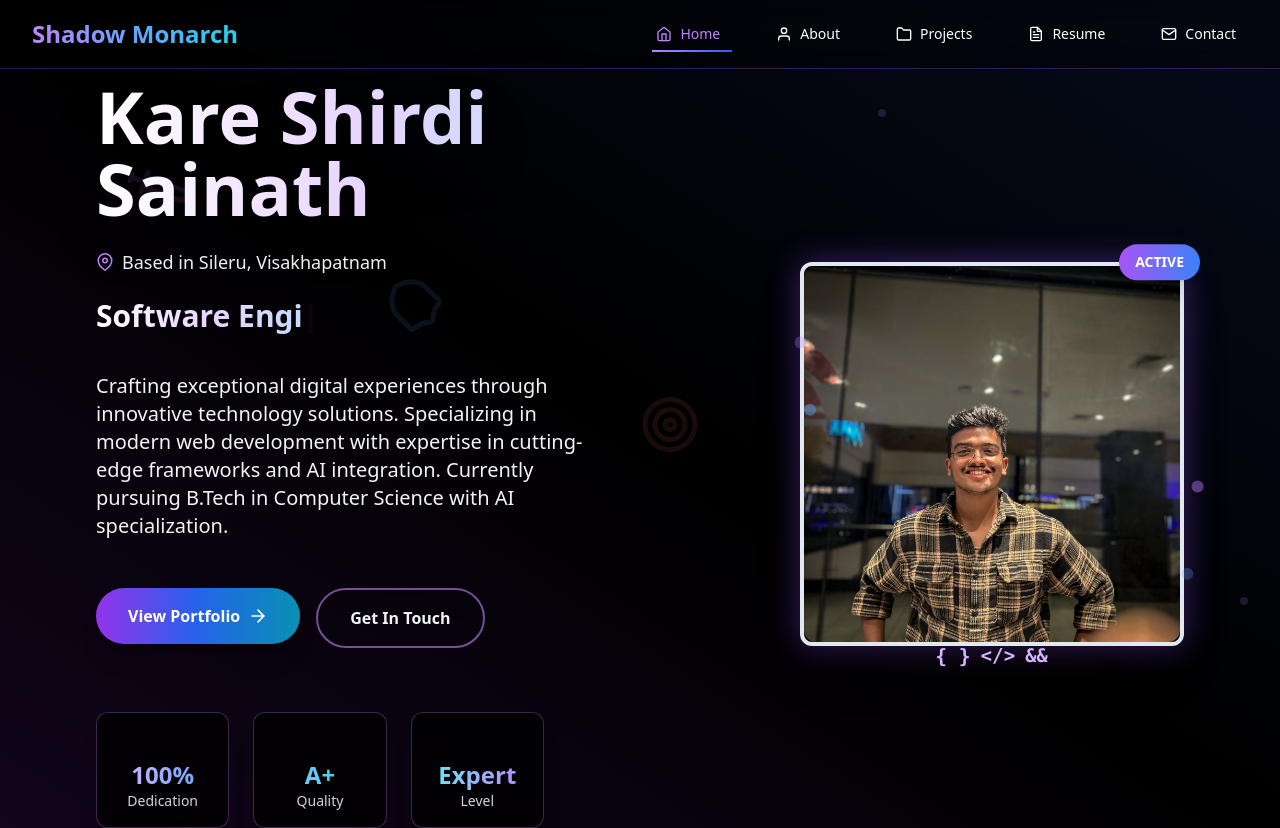
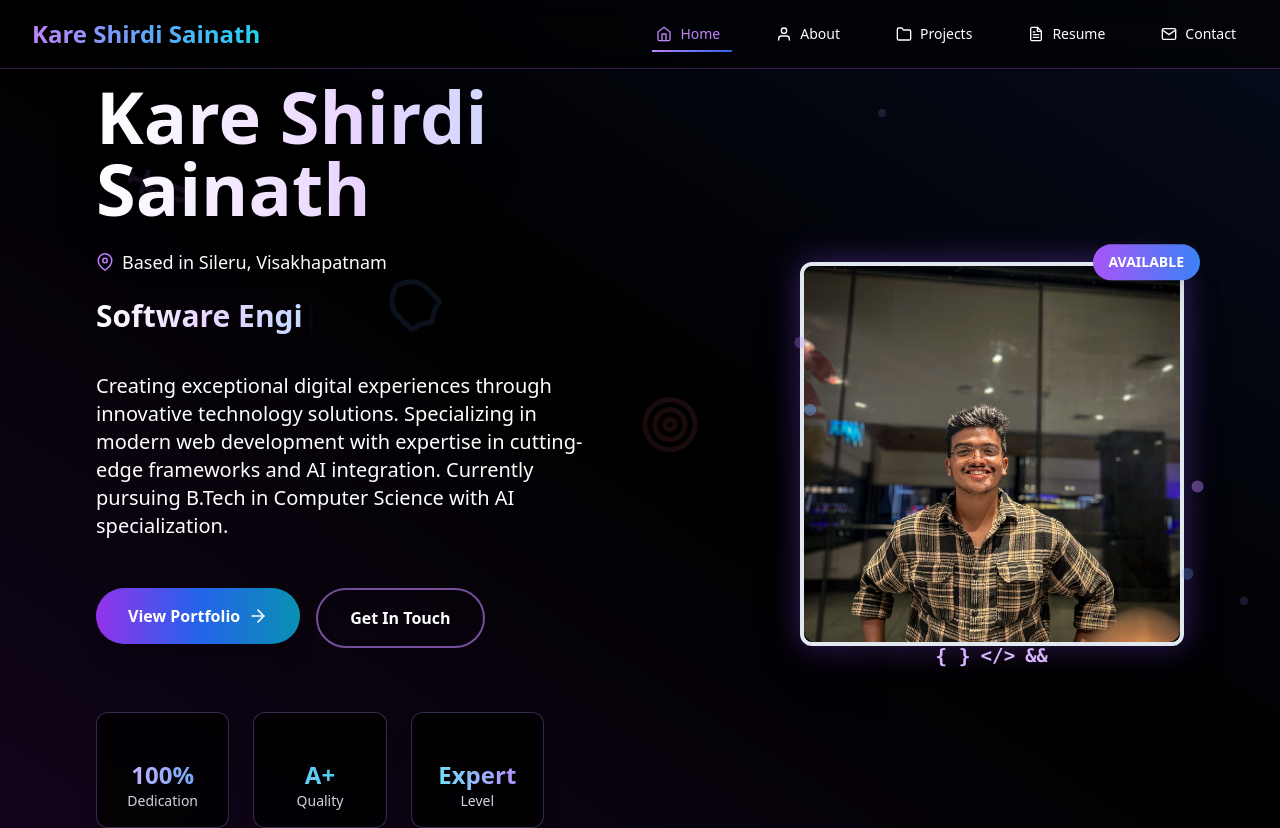
Before and after one commit to shirdikare/kare-sainath-portfolio-vibe, a React (Vite) app: page / in a window 1280 px wide. Built offline with nearby package versions, Linux system fonts and the light colour scheme.

Commit message:
Refactor: Remove anime-related terms
Replace Solo Leveling references with professional language.

```diff
--- a/src/components/Navigation.tsx
+++ b/src/components/Navigation.tsx
@@ -1,3 +1,4 @@
+
 import { Link, useLocation } from "react-router-dom";
 import { motion } from "framer-motion";
 import { useState } from "react";
@@ -16,7 +17,7 @@ const Navigation = () => {
   ];
 
   return (
-    <nav className="fixed top-0 left-0 right-0 z-50 bg-black/40 backdrop-blur-md border-b border-purple-500/30">
+    <nav className="fixed top-0 left-0 right-0 z-50 bg-black/60 backdrop-blur-md border-b border-purple-500/30">
       <div className="max-w-7xl mx-auto px-4 sm:px-6 lg:px-8">
         <div className="flex justify-between items-center py-4">
           <Link to="/" className="text-2xl font-bold">
@@ -24,7 +25,7 @@ const Navigation = () => {
               className="bg-gradient-to-r from-purple-400 via-blue-400 to-cyan-400 bg-clip-text text-transparent"
               whileHover={{ scale: 1.05 }}
             >
-              Shadow Monarch
+              Kare Shirdi Sainath
             </motion.span>
           </Link>
 
--- a/src/pages/Home.tsx
+++ b/src/pages/Home.tsx
@@ -50,12 +50,12 @@ const Home = () => {
       transition={{ duration: 0.5 }}
       className="min-h-screen flex items-center justify-center relative z-10 pt-20"
     >
-      {/* Simplified Background Effects */}
+      {/* Background Effects */}
       <div className="absolute inset-0 overflow-hidden">
         <div className="absolute inset-0 bg-black opacity-98"></div>
         <div className="absolute inset-0 bg-gradient-to-tr from-purple-900/20 via-black/90 to-blue-900/20"></div>
 
-        {/* Reduced Floating Icons */}
+        {/* Floating Icons */}
         {floatingIcons.map((item, index) => {
           const IconComponent = item.icon;
           return (
@@ -81,7 +81,7 @@ const Home = () => {
           );
         })}
 
-        {/* Simplified Energy Orbs */}
+        {/* Energy Orbs */}
         {[...Array(3)].map((_, i) => (
           <motion.div
             key={i}
@@ -120,7 +120,7 @@ const Home = () => {
               initial={{ y: 30, opacity: 0 }}
               animate={{ y: 0, opacity: 1 }}
               transition={{ delay: 0.3, duration: 0.6 }}
-              className="flex items-center mb-4 text-lg text-gray-100"
+              className="flex items-center mb-4 text-lg text-white"
             >
               <FiMapPin className="mr-2 text-purple-400" />
               <span>Based in Sileru, Visakhapatnam</span>
@@ -130,7 +130,7 @@ const Home = () => {
               initial={{ y: 30, opacity: 0 }}
               animate={{ y: 0, opacity: 1 }}
               transition={{ delay: 0.4, duration: 0.6 }}
-              className="text-2xl md:text-3xl font-medium mb-8 text-gray-100 h-12 flex items-center"
+              className="text-2xl md:text-3xl font-medium mb-8 text-white h-12 flex items-center"
             >
               <span className="bg-gradient-to-r from-white via-purple-200 to-blue-200 bg-clip-text text-transparent font-bold">
                 {typedText}
@@ -148,9 +148,9 @@ const Home = () => {
               initial={{ y: 30, opacity: 0 }}
               animate={{ y: 0, opacity: 1 }}
               transition={{ delay: 0.5, duration: 0.6 }}
-              className="text-lg md:text-xl text-gray-100 mb-12 leading-relaxed"
+              className="text-lg md:text-xl text-white mb-12 leading-relaxed"
             >
-              Crafting exceptional digital experiences through innovative technology solutions.
+              Creating exceptional digital experiences through innovative technology solutions.
               Specializing in modern web development with expertise in cutting-edge frameworks and AI integration.
               Currently pursuing B.Tech in Computer Science with AI specialization.
             </motion.p>
@@ -180,14 +180,14 @@ const Home = () => {
               >
                 <Link
                   to="/contact"
-                  className="inline-flex items-center px-8 py-4 border-2 border-purple-400/60 text-gray-100 font-semibold rounded-full hover:bg-purple-600/20 transition-all duration-300 backdrop-blur-sm"
+                  className="inline-flex items-center px-8 py-4 border-2 border-purple-400/60 text-white font-semibold rounded-full hover:bg-purple-600/20 transition-all duration-300 backdrop-blur-sm"
                 >
                   Get In Touch
                 </Link>
               </motion.div>
             </motion.div>
 
-            {/* Simplified Stats Section */}
+            {/* Stats Section */}
             <motion.div
               initial={{ y: 30, opacity: 0 }}
               animate={{ y: 0, opacity: 1 }}
@@ -219,7 +219,7 @@ const Home = () => {
             </motion.div>
           </div>
 
-          {/* Right side - Simplified Profile Section */}
+          {/* Right side - Profile Section */}
           <motion.div
             initial={{ x: 30, opacity: 0 }}
             animate={{ x: 0, opacity: 1 }}
@@ -249,7 +249,7 @@ const Home = () => {
                   animate={{ y: [0, -5, 0] }}
                   transition={{ duration: 2, repeat: Infinity }}
                 >
-                  ACTIVE
+                  AVAILABLE
                 </motion.div>
 
                 <Avatar className="w-full h-full border-4 border-gradient-to-r from-purple-400 via-blue-400 to-cyan-400 shadow-2xl rounded-xl">
@@ -263,7 +263,7 @@ const Home = () => {
                   </AvatarFallback>
                 </Avatar>
 
-                {/* Simplified Energy Orbs */}
+                {/* Floating Elements */}
                 {[...Array(4)].map((_, i) => (
                   <motion.div
                     key={i}
```
